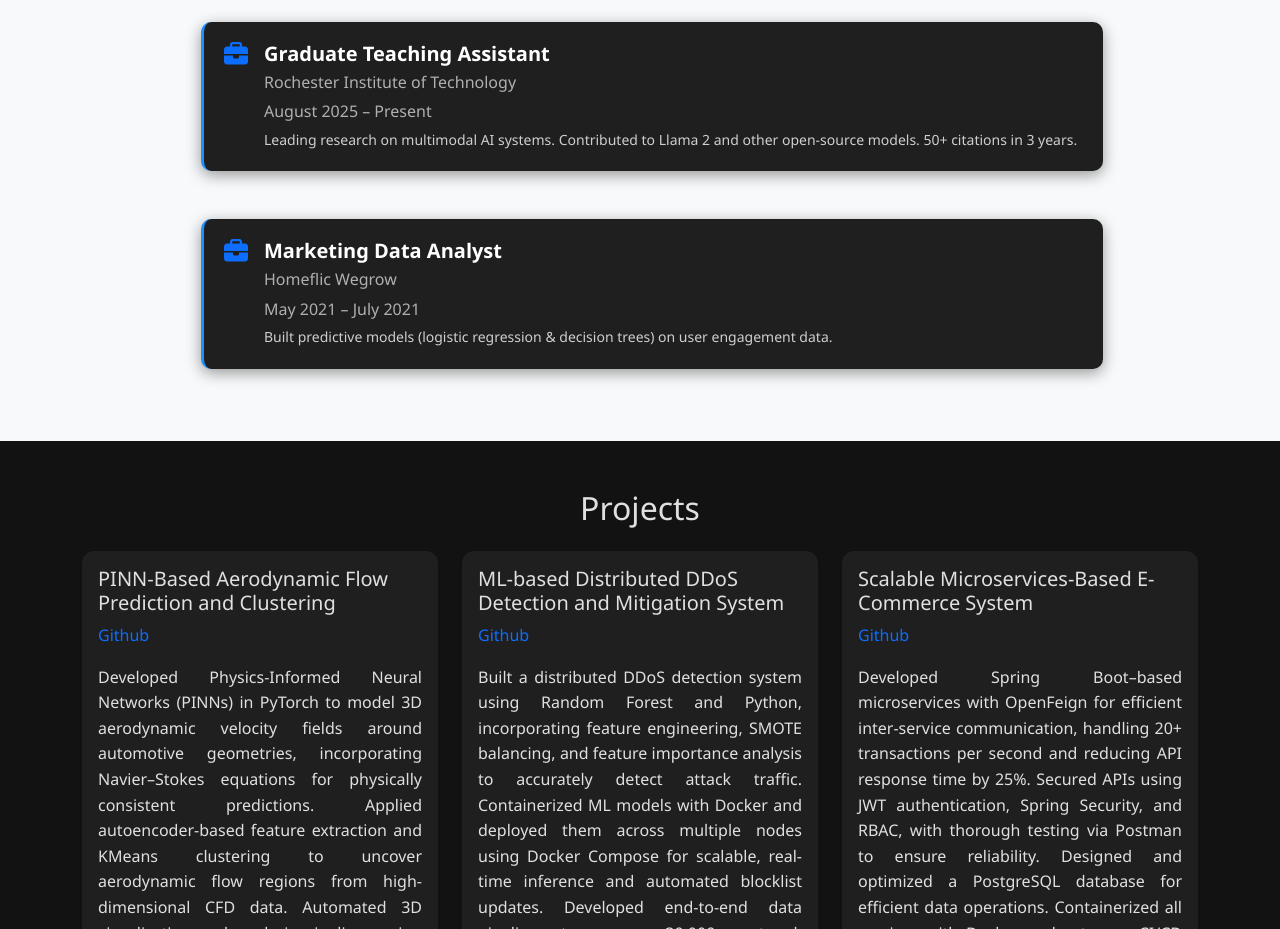
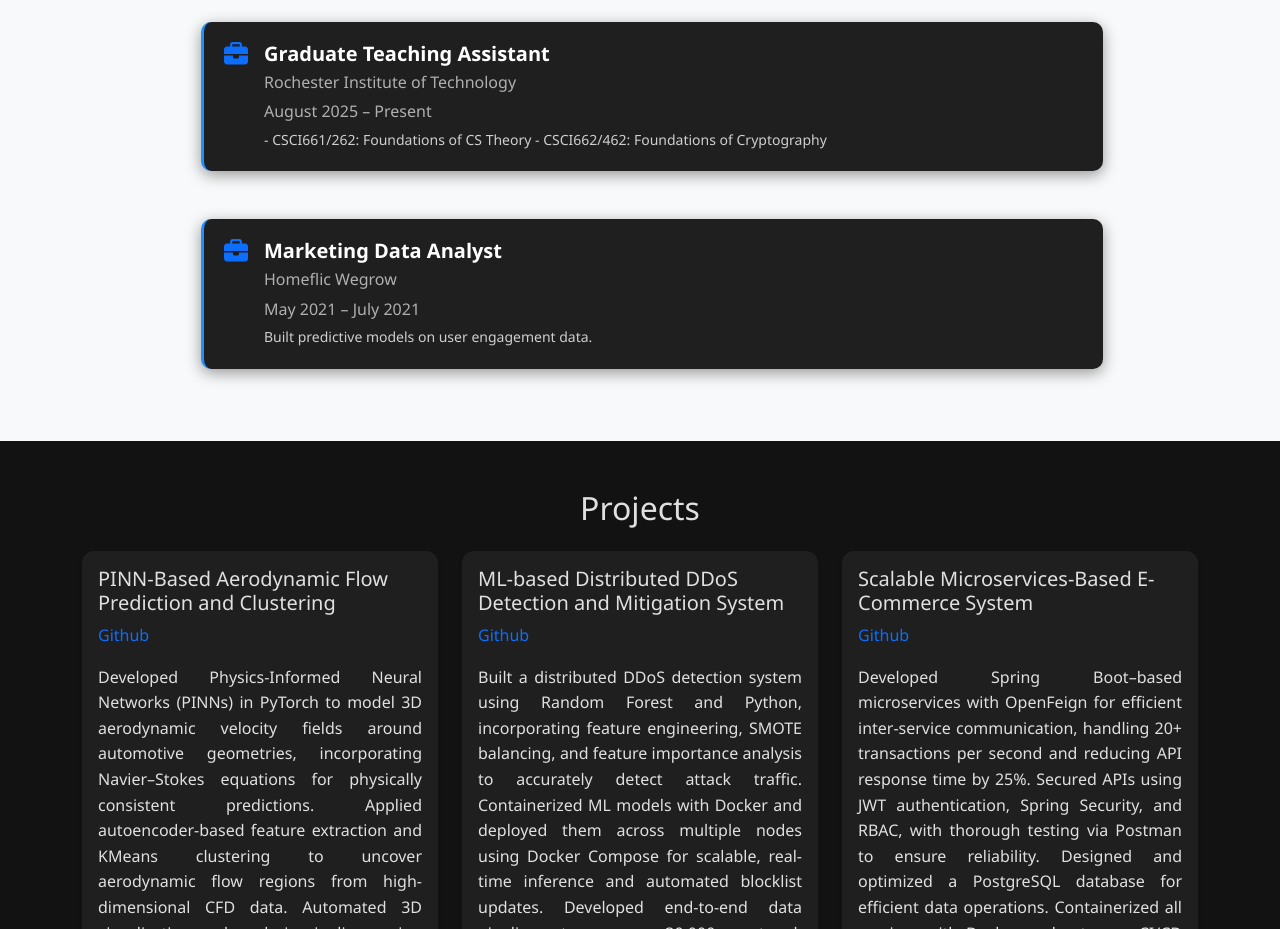
Before and after one commit to mariamabidi/my_site, a plain HTML site: page index.html in a window 1280 px wide. Shown: the part 1580-2509 px from the top of the page. Drawn offline with nearby package versions, Linux system fonts and the light colour scheme.

Commit message:
changed work description

```diff
--- a/index.html
+++ b/index.html
@@ -144,8 +144,8 @@
                 <p class="mb-1 text-muted">August 2025 – Present</p>
               </div>
               <p class="small mb-0">
-                Leading research on multimodal AI systems. Contributed to Llama 2 and other open-source models.
-                50+ citations in 3 years.
+                - CSCI661/262: Foundations of CS Theory
+                - CSCI662/462: Foundations of Cryptography
               </p>
             </div>
           </div>
@@ -162,7 +162,7 @@
                 <p class="mb-1 text-muted">May 2021 – July 2021</p>
               </div>
               <p class="small mb-0">
-                Built predictive models (logistic regression & decision trees) on user engagement data.
+                Built predictive models on user engagement data.
               </p>
             </div>
           </div>
```
